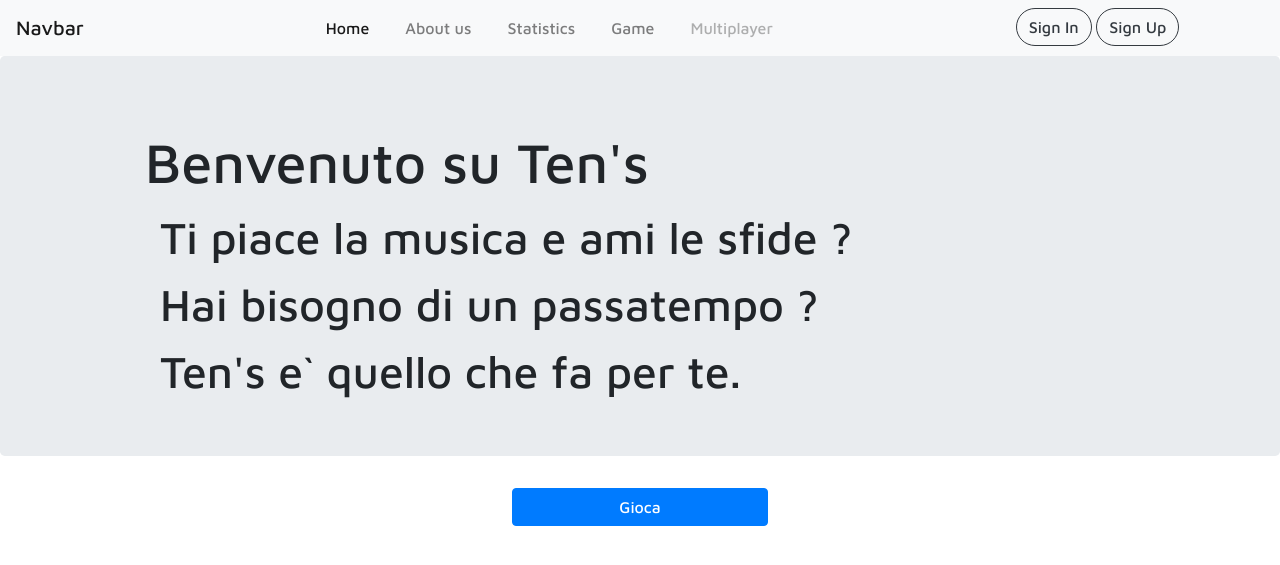
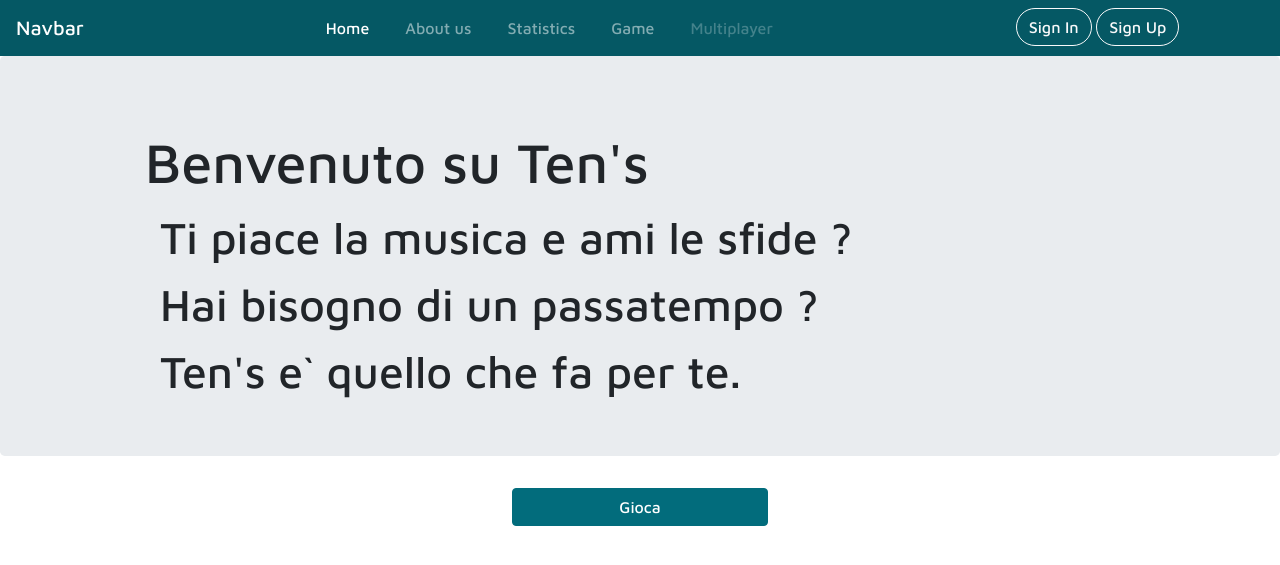
Before and after one commit to Leon1da/tens, a PHP site: page / in a window 1280 px wide. Shown: the top 565 px of the page. Run offline with PHP 8.4, Linux system fonts and the light colour scheme; some libraries are stand-ins or nearby versions.

Commit message:
Proposta di colori

```diff
--- a/css/style.css
+++ b/css/style.css
@@ -1,7 +1,47 @@
+/*
+* ROOT
+*/
+:root {
+    --bg-color: rgba(255, 255, 255, 1);
+    --light-color: rgba(92, 158, 173, 1);
+    --medium-color: rgba(85, 130, 139, 1);
+    --dark-color: rgba(2, 108, 124, 1);
+    --darker-color: rgba(5, 88, 100, 1);
+
+    --light-blur-color: rgba(92, 158, 173, .25);
+    --medium-blur-color: rgba(85, 130, 139, .25);
+    --dark-blur-color: rgba(2, 108, 124, .25);
+    --darker-blur-color: rgba(5, 88, 100, .25);
+}
+
 body{
     font-family: 'Maven Pro', sans-serif;
+    background-color: var(--bg-color);
+
 }
-/* remove modal shadow*/
+
+/*
+* Bootstrap override
+*/
+
+.form-control:focus, .custom-select:focus {
+    box-shadow: 0 0 0 0.2rem var(--dark-blur-color) !important;
+    border-color: var(--dark-blur-color) !important;
+}
+
+
+.btn-primary, .btn-primary:disabled{
+    background-color: var(--dark-color) !important;
+    border-color: var(--dark-color) !important;
+}
+
+.btn-primary:not(:disabled):not(.disabled).active, .btn-primary:focus,.btn-primary:hover ,.btn-primary:active:focus{
+    background-color: var(--darker-color) !important;
+    border-color: var(--darker-color) !important;
+    box-shadow: none !important;
+}
+
+
 .modal-content{
     -webkit-box-shadow: 0 5px 15px rgba(0,0,0,0);
     -moz-box-shadow: 0 5px 15px rgba(0,0,0,0);
@@ -87,9 +100,17 @@ body{
     right: 20px;
 }
 
+/*
+ Navbar
+ */
+.navbar-custom{
+    background-color: var(--darker-color);
+}
+/* End navbar */
 
-
-/* Homepage */
+/*
+ Homepage
+ */
 #home-play-btn{
  width: 20vw;
 
--- a/index.php
+++ b/index.php
@@ -12,7 +12,7 @@
     <link rel="stylesheet" href="https://stackpath.bootstrapcdn.com/bootstrap/4.4.1/css/bootstrap.min.css" integrity="sha384-Vkoo8x4CGsO3+Hhxv8T/Q5PaXtkKtu6ug5TOeNV6gBiFeWPGFN9MuhOf23Q9Ifjh" crossorigin="anonymous">
 
     <!-- Custom CSS -->
-    <link rel="stylesheet" href="css/style.css?v59">
+    <link rel="stylesheet" href="css/style.css?v76">
 
     <link rel="stylesheet" href="https://ajax.googleapis.com/ajax/libs/jqueryui/1.12.1/themes/smoothness/jquery-ui.css">
 
@@ -23,7 +23,7 @@
 <body>
  <!-- Header -->
 
- <nav class="navbar navbar-expand-lg navbar-light bg-light">
+ <nav class="navbar navbar-expand-lg navbar-dark navbar-custom">
     <a class="navbar-brand" href="#">Navbar</a>
     <button class="navbar-toggler" type="button" data-toggle="collapse" data-target="#navbarNav" aria-controls="navbarNav" aria-expanded="false" aria-label="Toggle navigation">
         <span class="navbar-toggler-icon"></span>
@@ -67,8 +67,8 @@
 
             <!-- Button trigger modal -->
             <div class="visible" id="access-panel">
-                <button type="button" class="btn btn-outline-dark my-btn" id="sign-in" data-toggle="modal" data-target="#in-panel" > Sign In</button>
-                <button type="button" class="btn btn-outline-dark my-btn" id="sign-up" data-toggle="modal" data-target="#up-panel" > Sign Up </button>
+                <button type="button" class="btn btn-outline-light my-btn" id="sign-in" data-toggle="modal" data-target="#in-panel" > Sign In</button>
+                <button type="button" class="btn btn-outline-light my-btn" id="sign-up" data-toggle="modal" data-target="#up-panel" > Sign Up </button>
 
             </div>
 
```
Also changed, not shown: other parts of css/style.css (+67 -32 lines), view/game.php (+6 -6 lines).
